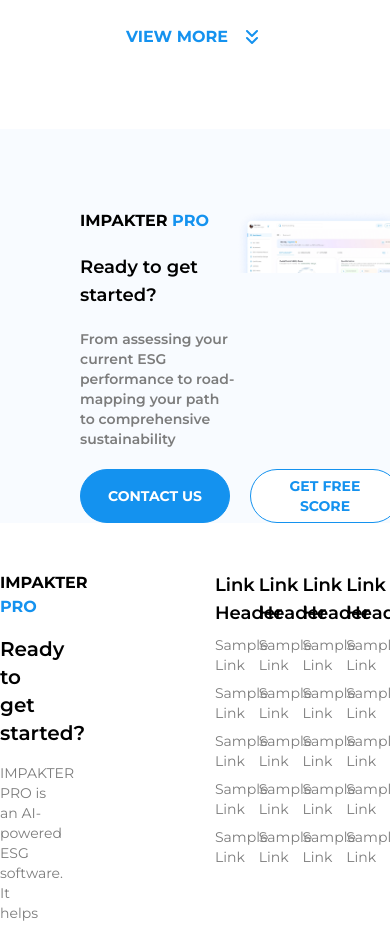
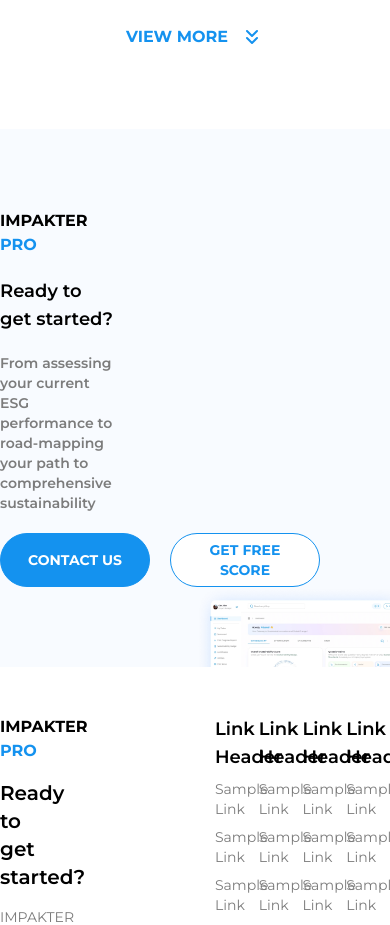
Before and after one commit to DruMoDev/impakter-pro-web-test, a Next.js app: page / in a window 390 px wide. Shown: the part 3800-4725 px from the top of the page. Built offline with nearby package versions, Linux system fonts and the light colour scheme.

Commit message:
Refactor Get Started section layout for improved responsiveness and alignment

```diff
--- a/src/app/components/sections/get-started/get-started-section.tsx
+++ b/src/app/components/sections/get-started/get-started-section.tsx
@@ -3,9 +3,9 @@
 
 export default function GetStartedSection() {
   return (
-    <section className="pt-20 bg-primary-light relative overflow-hidden">
-      <div className="grid grid-cols-2 pl-20">
-        <div className="flex flex-col gap-5">
+    <section className="py-20 bg-primary-light relative overflow-hidden">
+      <div className="grid grid-cols-2 max-w-[1308px] mx-auto">
+        <div className="flex flex-col gap-5 pr-20">
           <ImpakterProTextLogo />
           <h2 className="h2-content">Ready to get started?</h2>
           <p className="p-content font-semibold">
@@ -17,7 +17,8 @@
             <button className="btn btn-secondary">Get Free Score</button>
           </div>
         </div>
-        <div>
+      </div>
+        <div className="absolute bottom-0 right-0 w-1/2 max-h-[90%]">
           <Image
             src={"/get-started-img.webp"}
             width={1316}
@@ -25,7 +26,6 @@
             alt="Dashboard image"
           />
         </div>
-      </div>
     </section>
   );
 }
```
